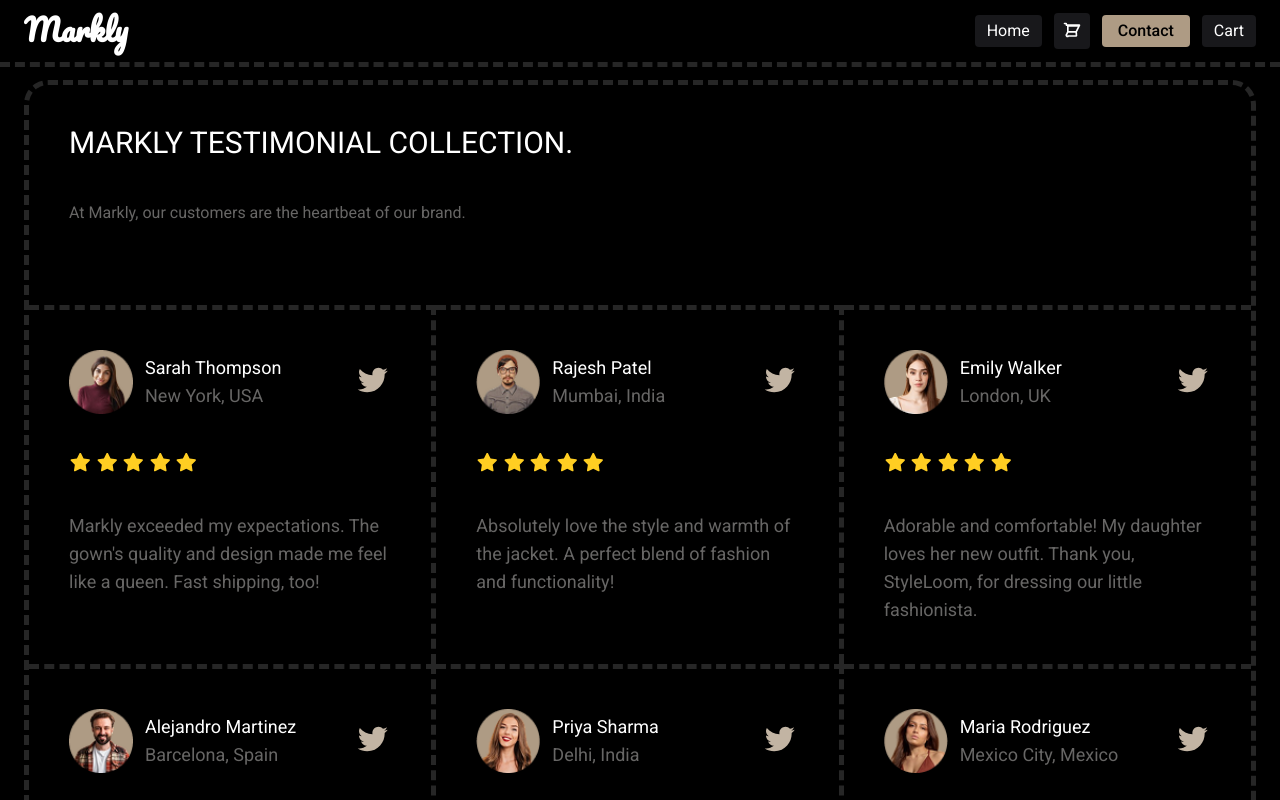
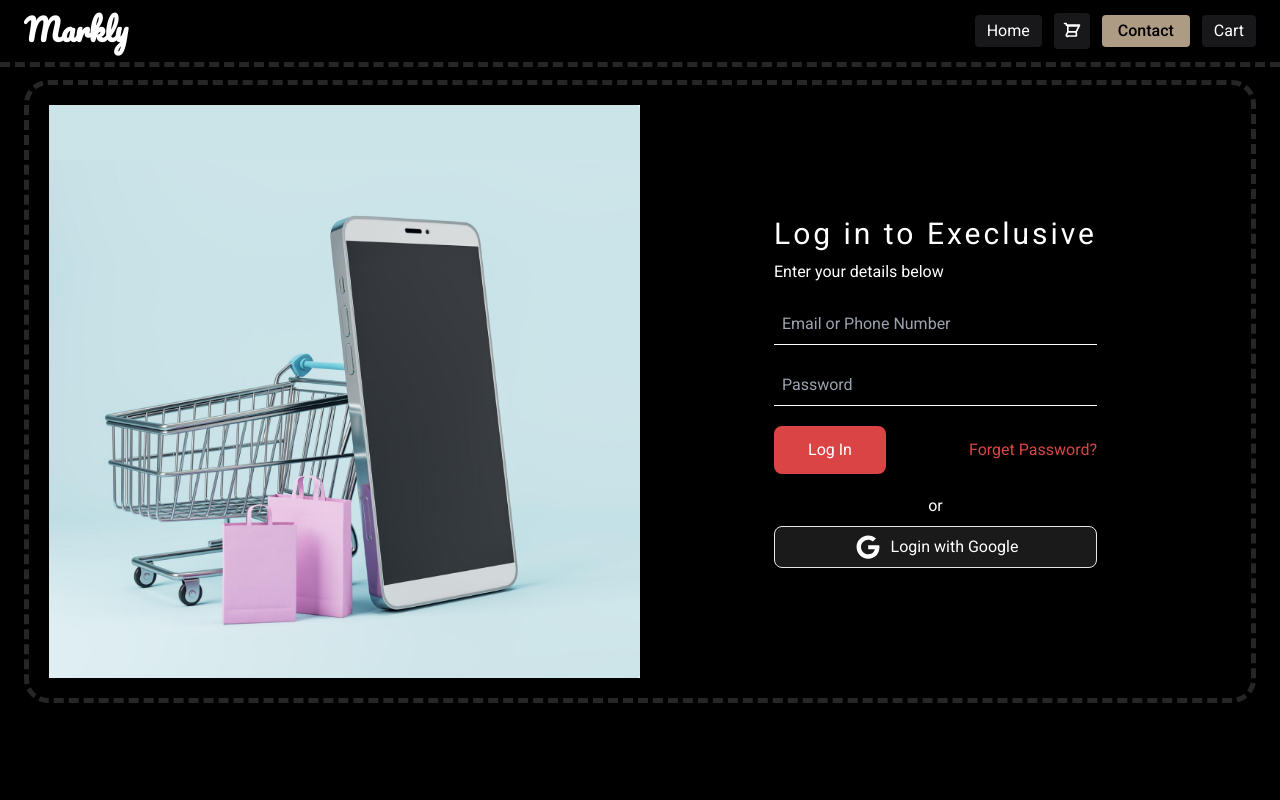
Before and after one commit to Medo971808/Markly, a Nuxt app: page /auth/login in a window 1280 px wide. Shown: the top 800 px of the page. Built offline with nearby package versions, Linux system fonts and the light colour scheme; no server answers.

Commit message:
add Login

```diff
--- /dev/null
+++ b/app/composables/useLogin.ts
@@ -0,0 +1,81 @@
+import { ref } from 'vue'
+import {
+    signInWithEmailAndPassword, signOut, onAuthStateChanged,
+    GoogleAuthProvider, signInWithPopup, type User, sendPasswordResetEmail
+} from 'firebase/auth'
+import { useNuxtApp } from '#app'
+
+export const useLogin = () => {
+    const nuxtApp = useNuxtApp()
+    const auth = nuxtApp.$firebaseAuth
+
+    const user = ref<User | null>(null)
+    const error = ref<string | null>(null)
+    const loading = ref(false)
+
+    onAuthStateChanged(auth, (u) => { user.value = u })
+
+    const login = async (email: string, password: string) => {
+        if (!email || !password) {
+            error.value = 'Please fill in email and password'
+            return null
+        }
+
+        loading.value = true
+        error.value = null
+        try {
+            const credential = await signInWithEmailAndPassword(auth, email, password)
+            user.value = credential.user
+            loading.value = false
+            return credential.user
+        } catch (err: any) {
+            error.value = err.message
+            loading.value = false
+            return null
+        }
+    }
+    const loginWithGoogle = async () => {
+        loading.value = true
+        error.value = null
+        try {
+            const provider = new GoogleAuthProvider()
+            const credential = await signInWithPopup(auth, provider)
+            user.value = credential.user
+            loading.value = false
+            return credential.user
+        } catch (err: any) {
+            error.value = err.message
+            loading.value = false
+            return null
+        }
+    }
+    const logout = async () => {
+        try {
+            await signOut(auth)
+            user.value = null
+        } catch (err: any) {
+            error.value = err.message
+        }
+    }
+
+    const resetPassword = async (email: string) => {
+        if (!email) {
+            error.value = 'Please enter your email'
+            return
+        }
+
+        loading.value = true
+        error.value = null
+        try {
+            await sendPasswordResetEmail(auth, email)
+            loading.value = false
+            return true
+        } catch (err: any) {
+            error.value = err.message
+            loading.value = false
+            return false
+        }
+    }
+
+    return { user, error, loading, login, loginWithGoogle, logout, resetPassword }
+}
--- /dev/null
+++ b/app/pages/auth/login.vue
@@ -0,0 +1,72 @@
+<script setup lang="ts">
+const { user, login, loginWithGoogle, error, loading, resetPassword } = useLogin()
+const email = ref('')
+const password = ref('')
+
+const handleLogin = async () => {
+    await login(email.value, password.value)
+}
+
+const handleGoogleLogin = async () => {
+    await loginWithGoogle()
+}
+
+const handleForgetPassword = async () => {
+    if (!email.value) {
+        alert('Please enter your email first')
+        return
+    }
+
+    const success = await resetPassword(email.value)
+    if (success) {
+        alert('Check your email to reset your password')
+    }
+}
+</script>
+
+<template>
+    <section class="text-white px-6 pb-5 pt-20">
+        <section class="border-dashed border-[#262626] border-[5px] rounded-3xl p-5">
+            <section class="md:grid md:grid-cols-2">
+                <div class="bg-white">
+                    <nuxt-img src="images/authImg.png" class="w-full h-auto object-contain" />
+                </div>
+                <section class="flex justify-center items-center">
+                    <section class="mt-5 md:mt-0">
+                        <h1 class="text-3xl md:tracking-widest">Log in to Execlusive</h1>
+                        <p class="md:mt-2 mt-3 mb-5">Enter your details below</p>
+
+                        <input type="email" v-model="email"
+                            class="bg-black border-b border-white block w-full mb-5 py-5 pl-2 h-10 focus:outline-none"
+                            placeholder="Email or Phone Number" />
+                        <input type="password" v-model="password"
+                            class="bg-black border-b border-white block w-full mb-5 py-5 pl-2 h-10 focus:outline-none"
+                            placeholder="Password" />
+
+                        <section class="flex justify-between items-center mb-5">
+                            <button class="bg-[#DB4444] w-28 h-12 rounded-lg hover:bg-[#DB5555]" @click="handleLogin"
+                                :disabled="loading">
+                                Log In
+                            </button>
+                            <button class="text-[#DB4444]" @click.prevent="handleForgetPassword">
+                                Forget Password?
+                            </button>
+                        </section>
+
+                        <p class="text-center mb-2">or</p>
+
+                        <button
+                            class="flex items-center justify-center gap-2 px-4 py-2 bg-[#1A1A1A] border rounded-lg shadow w-full hover:bg-gray-800 transition"
+                            @click="handleGoogleLogin">
+                            <FontAwesomeIcon :icon="['fab', 'google']" class="text-2xl transition-colors" />
+                            Login with Google
+                        </button>
+
+                        <p v-if="error" class="text-red-500 mt-3">{{ error }}</p>
+                        <p v-else-if="user" class="text-green-500 mt-3">Logged in as: {{ user.email }}</p>
+                    </section>
+                </section>
+            </section>
+        </section>
+    </section>
+</template>
--- /dev/null
+++ b/app/pages/auth/signup.vue
@@ -0,0 +1,3 @@
+<template>
+
+</template>
--- /dev/null
+++ b/app/plugins/firebase.ts
@@ -0,0 +1,19 @@
+import { defineNuxtPlugin } from '#app'
+import { initializeApp } from 'firebase/app'
+import { getAuth } from 'firebase/auth'
+
+export default defineNuxtPlugin((nuxtApp) => {
+    const firebaseConfig = {
+        apiKey: "AIzaSyD36J5l4qtrObfuevpZw1ga8VuRd0k1ZwM",
+        authDomain: "markly-29898.firebaseapp.com",
+        projectId: "markly-29898",
+        storageBucket: "markly-29898.firebasestorage.app",
+        messagingSenderId: "298530380251",
+        appId: "1:298530380251:web:2acd13e4dbc269fb3beffe"
+    };
+
+    const app = initializeApp(firebaseConfig)
+    const auth = getAuth(app)
+
+    nuxtApp.provide('firebaseAuth', auth)
+})
--- a/app/plugins/fontawesome.client.ts
+++ b/app/plugins/fontawesome.client.ts
@@ -6,13 +6,13 @@ import {
   faCogs, faCheckCircle, faMoneyBillWave, faClock
 } from '@fortawesome/free-solid-svg-icons'
 import { faFaceSmileBeam, faGem } from '@fortawesome/free-regular-svg-icons'
-import { faTwitter, faInstagram, faDribbble, faBehance } from '@fortawesome/free-brands-svg-icons'
+import { faTwitter, faInstagram, faDribbble, faBehance, faGoogle } from '@fortawesome/free-brands-svg-icons'
 
 library.add(
   faStar, faTrophy, faFaceSmileBeam, faGem, faTimeline, faTShirt,
   faMagic, faTwitter, faInstagram, faDribbble, faBehance, faArrowRight,
   faEnvelope, faPhone, faLocationDot, faCogs, faCheckCircle, faMoneyBillWave,
-  faClock
+  faClock, faGoogle
 )
 
 export default defineNuxtPlugin((nuxtApp) => {
--- a/package.json
+++ b/package.json
@@ -10,6 +10,7 @@
     "postinstall": "nuxt prepare"
   },
   "dependencies": {
+    "@fortawesome/fontawesome-free": "^7.0.0",
     "@fortawesome/fontawesome-svg-core": "^7.0.0",
     "@fortawesome/free-brands-svg-icons": "^7.0.0",
     "@fortawesome/free-regular-svg-icons": "^7.0.0",
@@ -17,9 +18,12 @@
     "@fortawesome/vue-fontawesome": "^3.1.1",
     "@nuxt/image": "^1.11.0",
     "@nuxtjs/tailwindcss": "^6.14.0",
+    "@sidebase/nuxt-auth": "^1.0.1",
     "@stripe/stripe-js": "^7.9.0",
     "@types/stripe": "^8.0.416",
     "@vueuse/core": "^13.7.0",
+    "firebase": "^12.1.0",
+    "next-auth": "~4.21.1",
     "nuxt": "^4.0.3",
     "oxc-parser": "^0.82.3",
     "stripe": "^18.4.0",
```
Also changed, not shown: nuxt.config.ts (line endings or trailing spaces), public/images/authImg.png (added), 1 other file (tests, documents, lock files or other folders).
